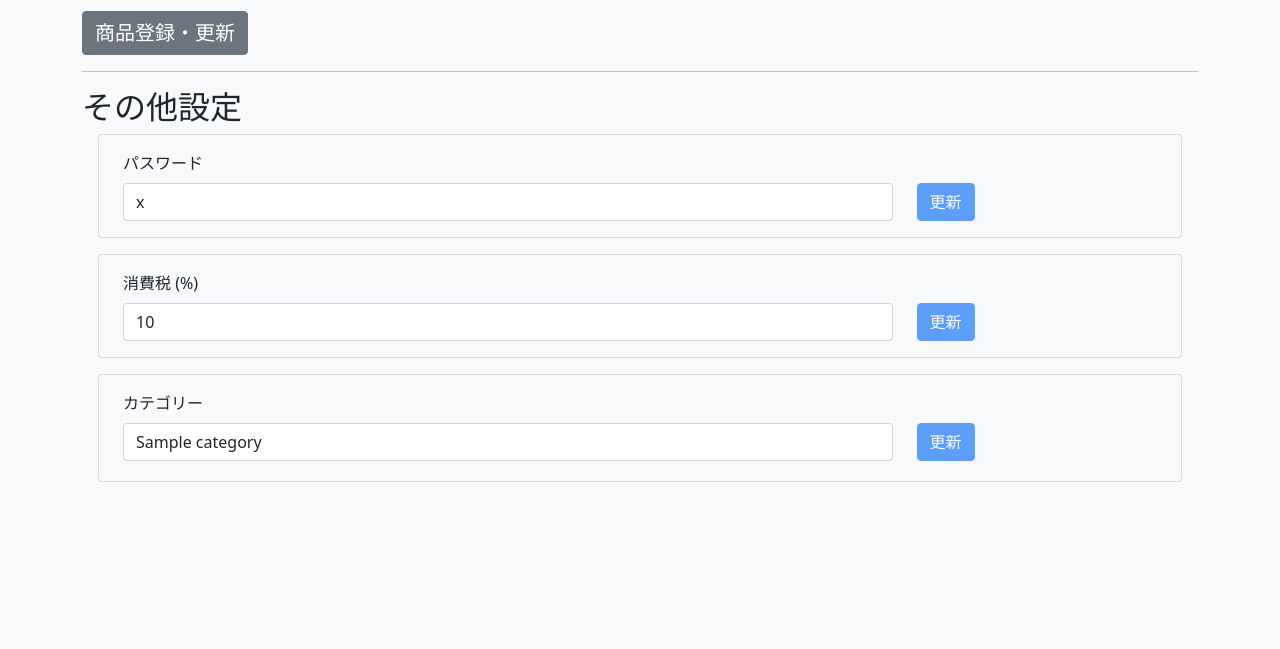
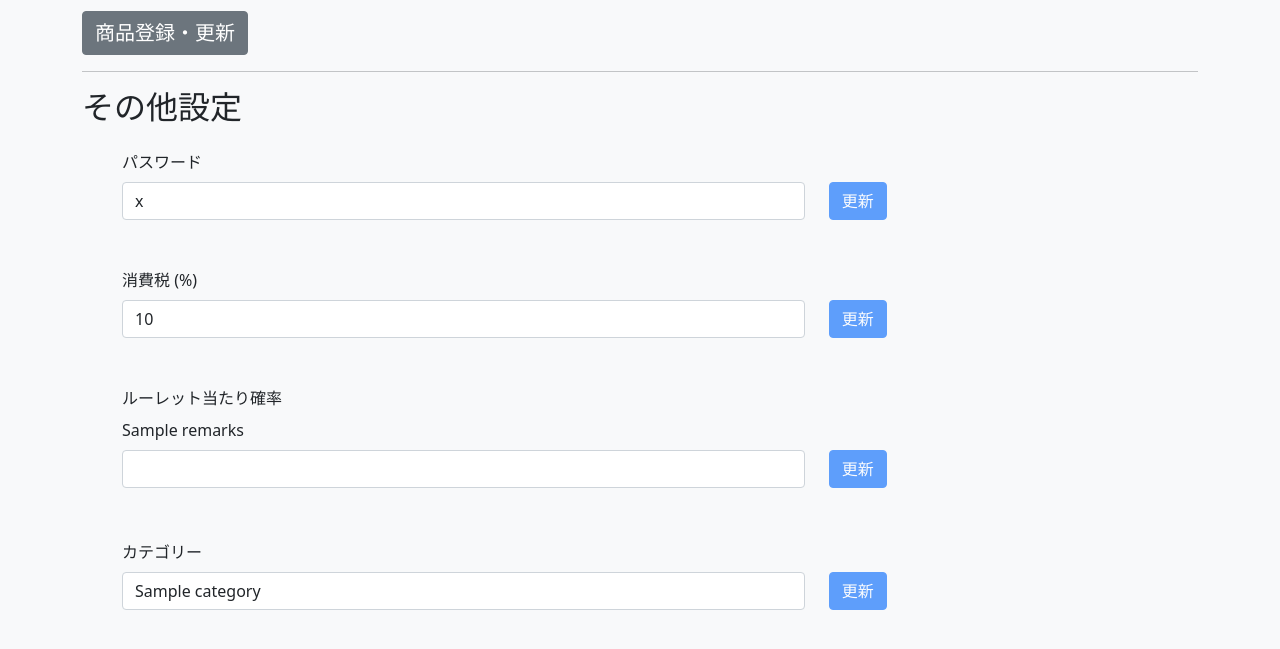
Before and after one commit to kodaimura/byy, a Python web app: template templates/general.html in a window 1280 px wide. Shown: the part 59-708 px from the top of the page. Run offline with Jinja, Linux system fonts and the light colour scheme; the template is opened without the code that fills it: most values are stand-ins (such as "Sample title", 1, 10 or a date in 2020); some libraries are stand-ins or nearby versions.

Commit message:
function addition: update slotrate

```diff
--- a/templates/general.html
+++ b/templates/general.html
@@ -8,45 +8,65 @@
   <hr>
 	<h2>その他設定</h2>
 
-	<form name="passwordForm" onsubmit="return false" class="mx-3 px-4 py-3 mb-3 bg-light card">
+	<form name="passwordForm" onsubmit="return false" class="mx-3 px-4 py-3 mb-3 bg-light">
     <div id="password-error" class="text-danger"></div>
     <label for="password" class="form-label">パスワード</label>
     <div class="row">
-        <div class="col-9">
+      <div class="col-8">
         <input type="hidden" value="{{password}}" id="password-bk">
         <input type="text" class="form-control" name="password" value="{{password}}"
         oninput="onInput('password')" id="password">
       </div>
-        <div class="col-3">
+      <div class="col-4">
         <input type="button" class="btn btn-primary" value="更新" id="password-send" disabled>
       </div>
     </div>
 	</form>
-  <form name="taxForm" onsubmit="return false" class="mx-3 px-4 py-3 mb-3 bg-light card">
+
+  <form name="taxForm" onsubmit="return false" class="mx-3 px-4 py-3 mb-3 bg-light">
     <div id="tax-error" class="text-danger"></div>
     <label for="tax" class="form-label">消費税 (%)</label>
     <div class="row">
-      <div class="col-9">
+      <div class="col-8">
         <input type="hidden" value="{{tax}}" id="tax-bk">
         <input type="number" class="form-control" name="tax" value="{{tax}}" oninput="onInput('tax')" id="tax">
       </div>
-      <div class="col-3">
+      <div class="col-4">
         <input type="button" class="btn btn-primary" value="更新" id="tax-send" disabled>
       </div>
     </div>
   </form>
 
-    <div class="mx-3 px-4 py-3 mb-3 bg-light card">
+  <div class="mx-3 px-4 py-3 mb-3 bg-light">
+    <label class="form-label">ルーレット当たり確率</label>
+    {% for r in slotrates %}
+    <form method="POST" action="slotrates/{{r.key2}}">
+      <label for="rate" class="form-label">{{r.remarks}}</label>
+      <div class="row mb-1">
+        <div class="col-8">
+          <input type="hidden" value="{{r.value}}" id="slotrate-{{r.key2}}-bk">
+          <input type="number" step="0.1" class="form-control" name="rate" value="{{r.value}}"
+            oninput="onInput('slotrate-{{r.key2}}')" id="slotrate-{{r.key2}}">
+        </div>
+        <div class="col-4">
+          <input type="submit" class="btn btn-primary" value="更新" id="slotrate-{{r.key2}}-send" disabled>
+        </div>
+      </div>
+    </form>
+    {% endfor %}
+  </div>
+
+  <div class="mx-3 px-4 py-3 mb-3 bg-light">
     <label for="categories" class="form-label">カテゴリー</label>
     {% for c in categories %}
     <form method="POST" action="categories/{{c.category_id}}">
-        <div class="row">
-          <div class="col-9 mb-1">
+      <div class="row mb-1">
+        <div class="col-8">
           <input type="hidden" value="{{c.category_name}}" id="category-{{c.category_id}}-bk">
           <input type="text" class="form-control" name="category_name" value="{{c.category_name}}"
             oninput="onInput('category-{{c.category_id}}')" id="category-{{c.category_id}}">
         </div>
-          <div class="col-3">
+        <div class="col-4">
           <input type="submit" class="btn btn-primary" value="更新" id="category-{{c.category_id}}-send" disabled>
         </div>
       </div>
```
Also changed, not shown: _init/data.sql (+9 -0 lines), templates/slot.html (+6 -6 lines), 4 other files. Lines whose indentation alone changed are shown as unchanged.
